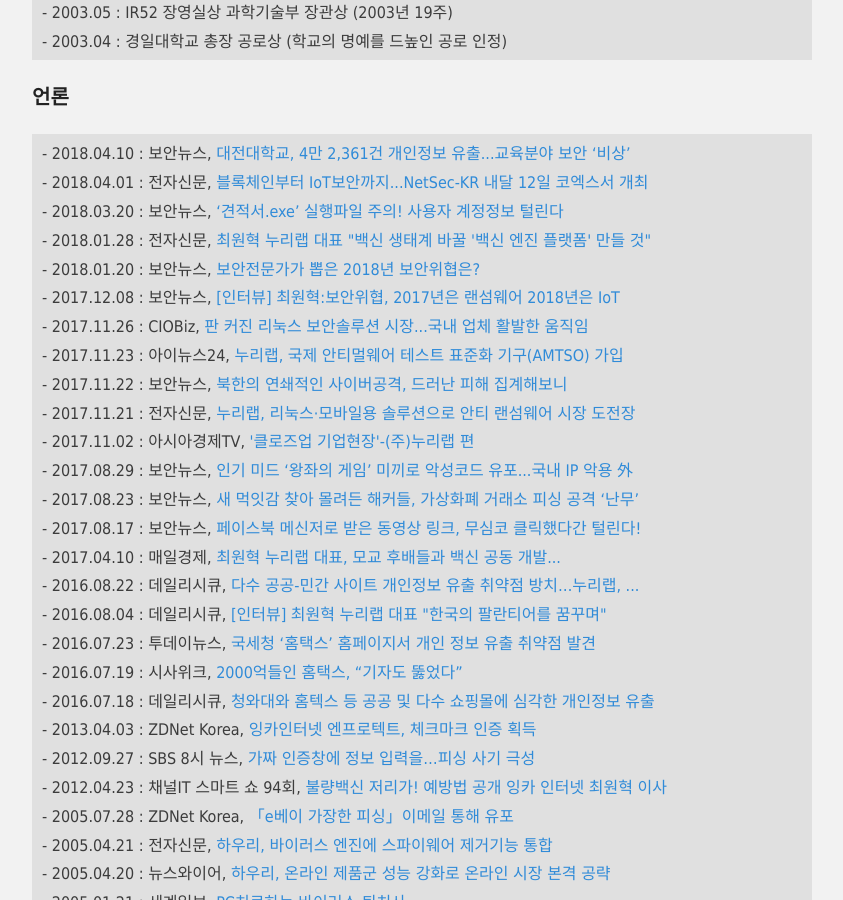
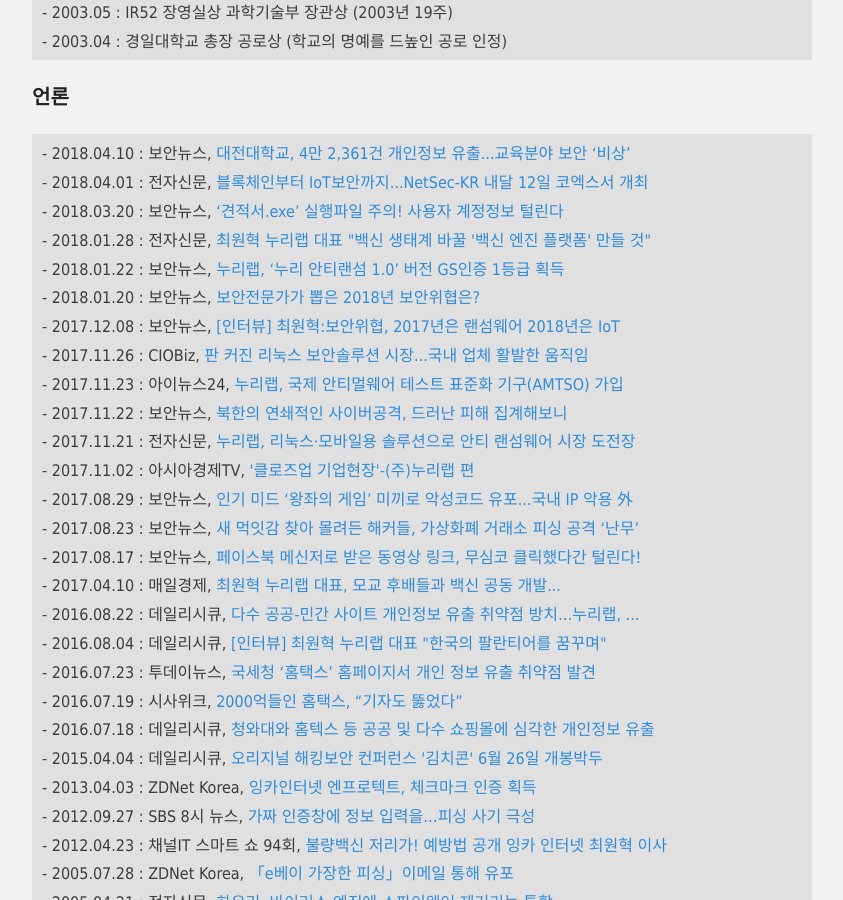
Before and after one commit to hanul93/hanul93.github.com, a Jekyll site: the page built from about.md, in a window 1280 px wide and 900 px high, scrolled down 1474 px. Shown: the whole window, without its empty margins (218-1061 px from the left). Built offline with Jekyll 4.4.1, drawn with Linux system fonts in a browser that asks for light colours; nearby versions of some CDN libraries.

Commit message:
언론 추가

```diff
--- a/about.md
+++ b/about.md
@@ -60,6 +60,7 @@
 - 2018.04.01 : 전자신문, <a href="http://www.etnews.com/20180330000237">블록체인부터 IoT보안까지...NetSec-KR 내달 12일 코엑스서 개최</a>
 - 2018.03.20 : 보안뉴스, <a href="http://www.boannews.com/media/view.asp?idx=67662&kind=">‘견적서.exe’ 실행파일 주의! 사용자 계정정보 털린다</a>
 - 2018.01.28 : 전자신문, <a href="http://www.etnews.com/20180128000039">최원혁 누리랩 대표 "백신 생태계 바꿀 '백신 엔진 플랫폼' 만들 것"</a>
+- 2018.01.22 : 보안뉴스, <a href="http://www.boannews.com/media/view.asp?idx=66252&kind=3">누리랩, ‘누리 안티랜섬 1.0’ 버전 GS인증 1등급 획득</a>
 - 2018.01.20 : 보안뉴스, <a href="http://www.boannews.com/media/view.asp?idx=66178&kind=1">보안전문가가 뽑은 2018년 보안위협은?</a>
 - 2017.12.08 : 보안뉴스, <a href="http://www.boannews.com/media/view.asp?idx=58438&kind=1">[인터뷰] 최원혁:보안위협, 2017년은 랜섬웨어 2018년은 IoT</a>
 - 2017.11.26 : CIOBiz, <a href="http://www.ciobiz.co.kr/news/article.html?id=20171124120016">판 커진 리눅스 보안솔루션 시장...국내 업체 활발한 움직임</a>
@@ -76,6 +77,7 @@
 - 2016.07.23 : 투데이뉴스, <a href="http://www.ntoday.co.kr/news/articleView.html?idxno=45941">국세청 ‘홈택스’ 홈페이지서 개인 정보 유출 취약점 발견</a>
 - 2016.07.19 : 시사위크, <a href="http://www.sisaweek.com/news/articleView.html?idxno=74269">2000억들인 홈택스, “기자도 뚫었다”</a>
 - 2016.07.18 : 데일리시큐, <a href="http://www.dailysecu.com/news/articleView.html?idxno=15000">청와대와 홈텍스 등 공공 및 다수 쇼핑몰에 심각한 개인정보 유출</a>
+- 2015.04.04 : 데일리시큐, <a href="http://www.dailysecu.com/?mod=news&act=articleView&idxno=9140">오리지널 해킹보안 컨퍼런스 '김치콘' 6월 26일 개봉박두</a>
 - 2013.04.03 : ZDNet Korea, <a href="http://www.zdnet.co.kr/news/news_view.asp?artice_id=20130403165645&lo=zv40">잉카인터넷 엔프로텍트, 체크마크 인증 획득</a>
 - 2012.09.27 : SBS 8시 뉴스, <a href="https://news.sbs.co.kr/news/endPage.do?news_id=N1001404572&plink=SEARCH&cooper=SBSNEWSSEARCH">가짜 인증창에 정보 입력을…피싱 사기 극성</a>
 - 2012.04.23 : 채널IT 스마트 쇼 94회, <a href="https://www.youtube.com/watch?v=vh1MbkA10xY&index=94&list=PLANiTe-B0j3wCeahnHgYJrizwefbHqj81">불량백신 저리가! 예방법 공개 잉카 인터넷 최원혁 이사</a>
```
